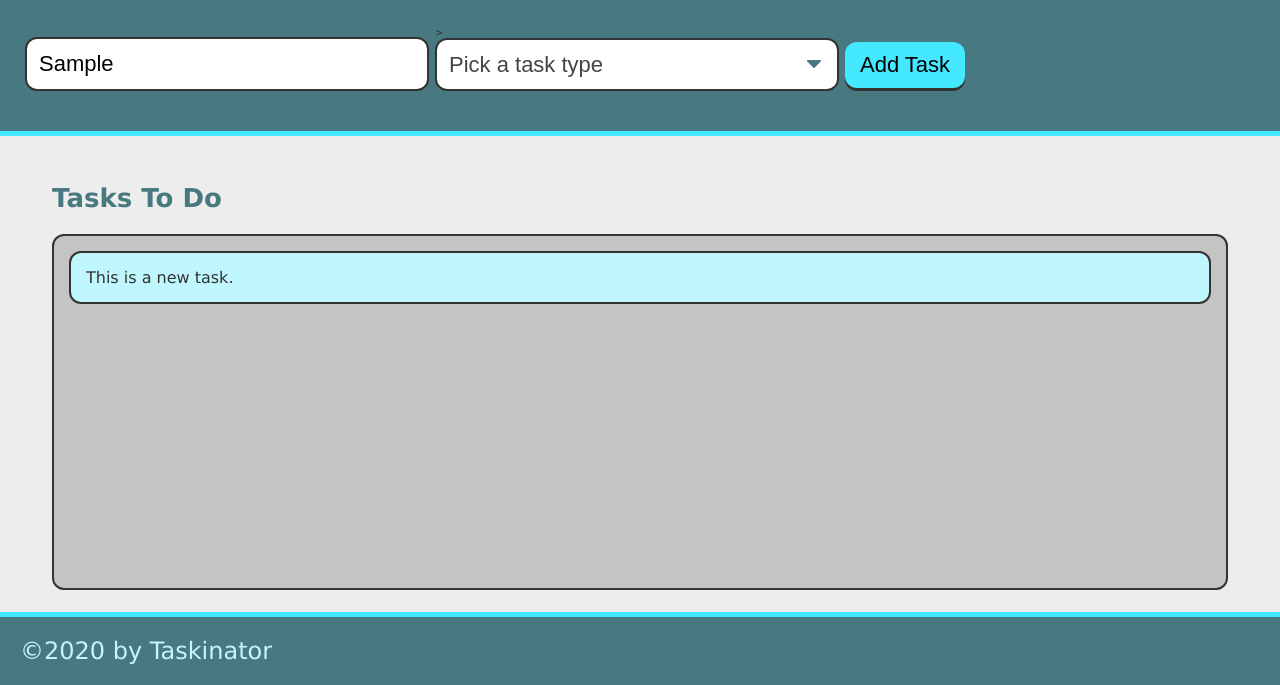
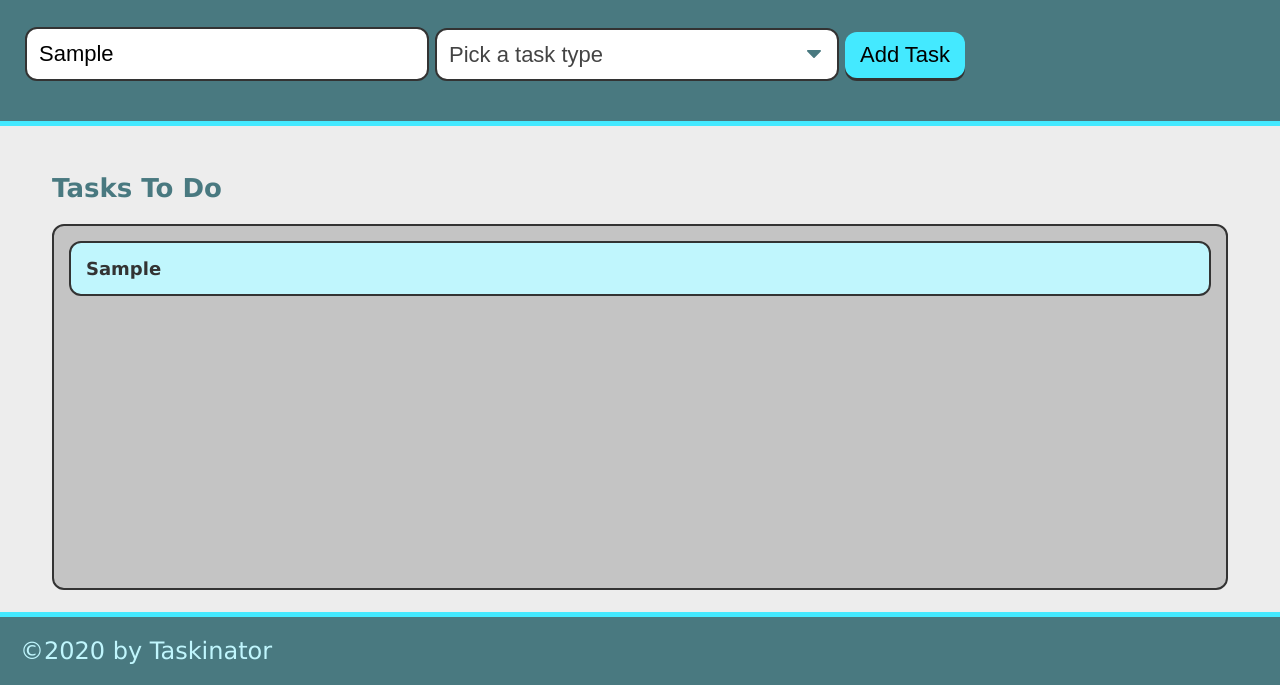
Before and after one commit to Xavy-Romeo/Taskinator, a plain HTML site: page index.html in a window 1280 px wide. Both pictures are taken after typing "Sample" into the empty fields and a click on the button "Add Task". Shown: the part 115-800 px from the top of the page. Drawn offline with Linux system fonts and the light colour scheme.

Commit message:
added names and types to tasks

```diff
--- a/assets/js/script.js
+++ b/assets/js/script.js
@@ -4,10 +4,23 @@ var tasksToDoEl = document.querySelector("#tasks-to-do");
 var createTaskHandler = function(event) {
     event.preventDefault();
 
+    var taskNameInput = document.querySelector("input[name='task-name']").value;
+    var taskTypeInput = document.querySelector("select[name='task-type']").value;
+
+    //create list item
     var listItemEl = document.createElement("li");
     listItemEl.className = "task-item";
-    listItemEl.textContent = "This is a new task.";
+
+    //create div to hold task info and add to list item
+    var taskInfoEl = document.createElement("div");
+    taskInfoEl.className = "task-info";
+
+    //add HTML content to div
+    taskInfoEl.innerHTML = "<h3 class='task-name'>" + taskNameInput + "</h3><span class='task-type'>" + taskTypeInput + "</span>";
+    listItemEl.appendChild(taskInfoEl);
+
+    //add entire list item to list
     tasksToDoEl.appendChild(listItemEl);
-}
+};
 
 formEl.addEventListener("submit", createTaskHandler);
--- a/index.html
+++ b/index.html
@@ -23,10 +23,10 @@
         <form id="task-form">
 
             <div class="form-group">
-                <input type="text" name="task-name" placeholder="Enter Task Name" />
+                <input type="text" name="task-name" class="text-input" placeholder="Enter Task Name" />
             </div>
 
-            <div class="form-group">>
+            <div class="form-group">
                 <select name="task-type" class="select-dropdown">
                     <option value="" disabled selected>Pick a task type</option>
                     <option value="Print">Print</option>
@@ -39,7 +39,6 @@
                 <button class="btn" id="save-task" type="submit">Add Task</button>
             </div>
 
-            </div>
         </form>
 
     </header>
```
